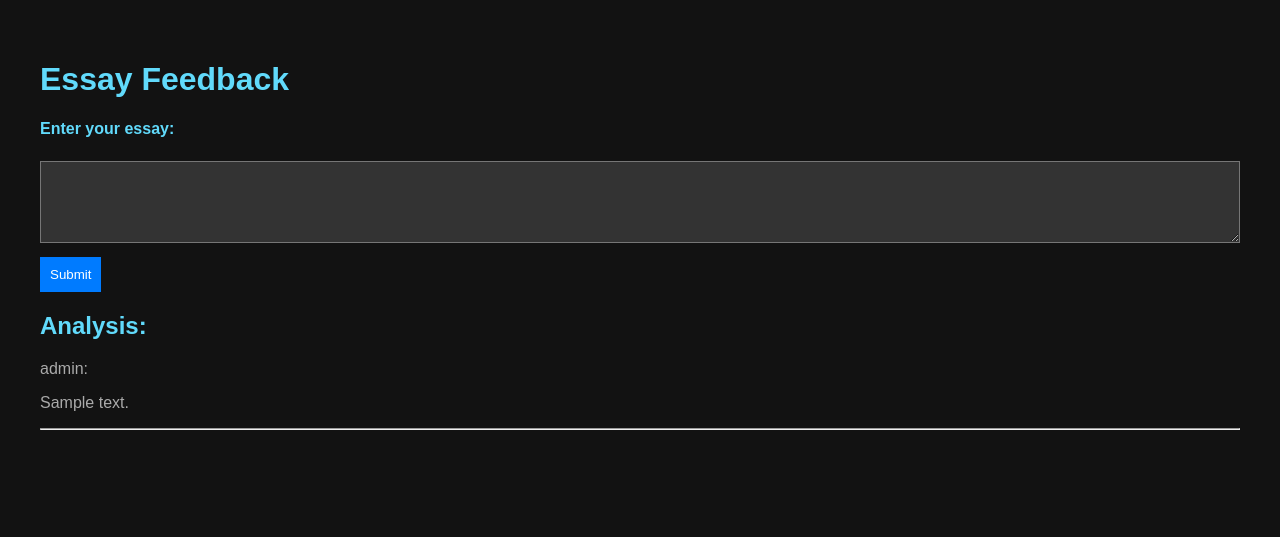
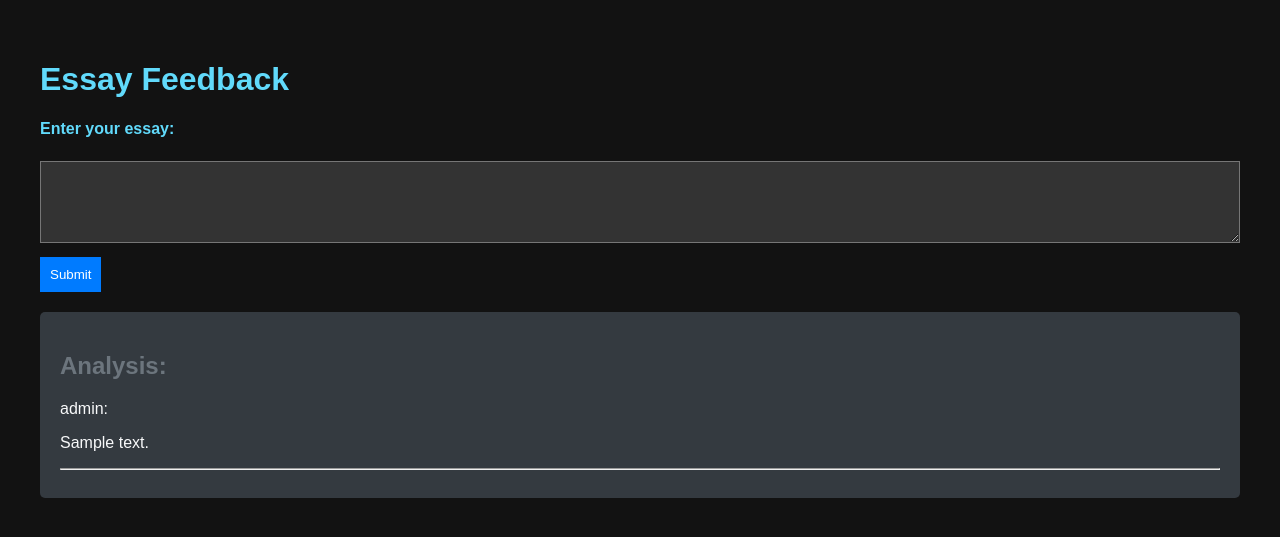
Before and after one commit to muqtadar8/IELTS_analytics, a Django app: template ielts/templates/index.html in a window 1280 px wide. Shown: the top 537 px of the page. Run offline with Django 4.2, Linux system fonts and the light colour scheme; the template is opened without the code that fills it: most values are stand-ins (such as "Sample title", 1, 10 or a date in 2020).

Commit message:
Fixed Writing html

```diff
--- a/ielts/templates/index.html
+++ b/ielts/templates/index.html
@@ -12,22 +12,18 @@
             background-color: #121212; /* Dark background color */
             color: #fff; /* Light text color */
         }
-
         h1 {
-            color: #61dafb; /* React blue color */
+            color: #61DAFB; /* React blue color */
         }
-
         form {
             margin-top: 20px;
         }
-
         label {
             font-weight: bold;
             display: block;
             margin-bottom: 5px;
-            color: #61dafb; /* React blue color */
+            color: #61DAFB; /* React blue color */
         }
-
         textarea {
             width: 100%;
             padding: 10px;
@@ -37,47 +33,53 @@
             background-color: #333; /* Dark textarea background color */
             color: #fff; /* Light textarea text color */
         }
-
         input[type="submit"] {
             padding: 10px;
-            background-color: #007bff;
+            background-color: #007BFF;
             color: #fff;
             border: none;
             cursor: pointer;
         }
-
         input[type="submit"]:hover {
-            background-color: #0056b3;
+            background-color: #0056B3;
         }
-
         .loading-container {
             display: none;
             margin-top: 10px;
             text-align: center;
         }
-
         .loading {
-            border: 8px solid #f3f3f3;
-            border-top: 8px solid #3498db;
+            border: 8px solid #F3F3F3;
+            border-top: 8px solid #3498DB;
             border-radius: 50%;
             width: 40px;
             height: 40px;
             animation: spin 1s linear infinite;
             margin: auto;
         }
-
         @keyframes spin {
             0% { transform: rotate(0deg); }
             100% { transform: rotate(360deg); }
         }
-
         h2 {
             margin-top: 20px;
-            color: #61dafb; /* React blue color */
+            color: #61DAFB; /* React blue color */
         }
-
         p {
             color: #aaa; /* Light text color for content */
+        }
+        .feedback-section {
+            background-color: #343A40;  /* Darker background color */
+            padding: 20px;
+            border-radius: 5px;
+            font-family: Arial, sans-serif;
+            margin-top: 20px;  /* Add space above the feedback section */
+        }
+        .feedback-section h2 {
+            color: #6C757D;
+        }
+        .feedback-section p {
+            color: #F8F9FA;  /* Lighter text color for contrast against the dark background */
         }
     </style>
     <script>
@@ -99,15 +101,15 @@
         <p>Analysing...</p>
     </div>
     {% if result %}
+    <div class="feedback-section">
         <h2>Analysis:</h2>
         {% for message in result %}
             <p>{{ message.role }}:</p>
             {% for text_content in message.content %}
-            <p>{{ text_content }}</p>
+                <p>{{ text_content|safe }}</p>
             {% endfor %}
             <hr>
         {% endfor %}
+    </div>
 {% endif %}
-
 </body>
-</html>
```
Also changed, not shown: ielts/writing/views.py (+11 -51 lines). Lines whose indentation alone changed are shown as unchanged.
